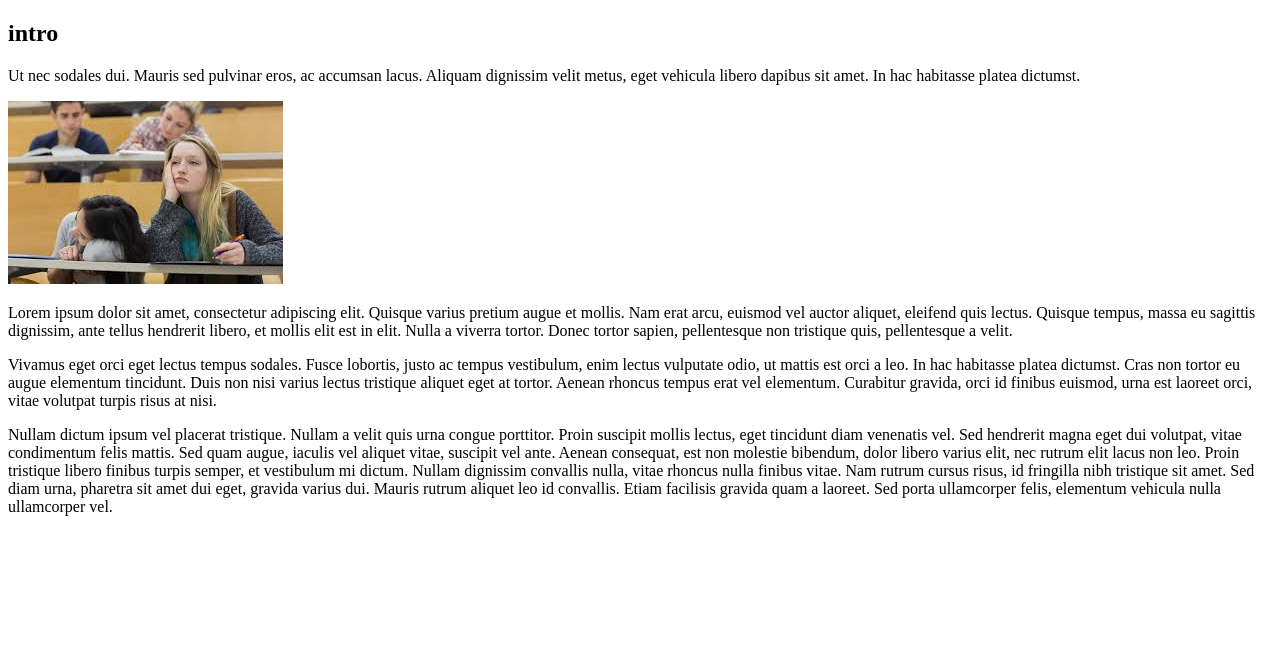
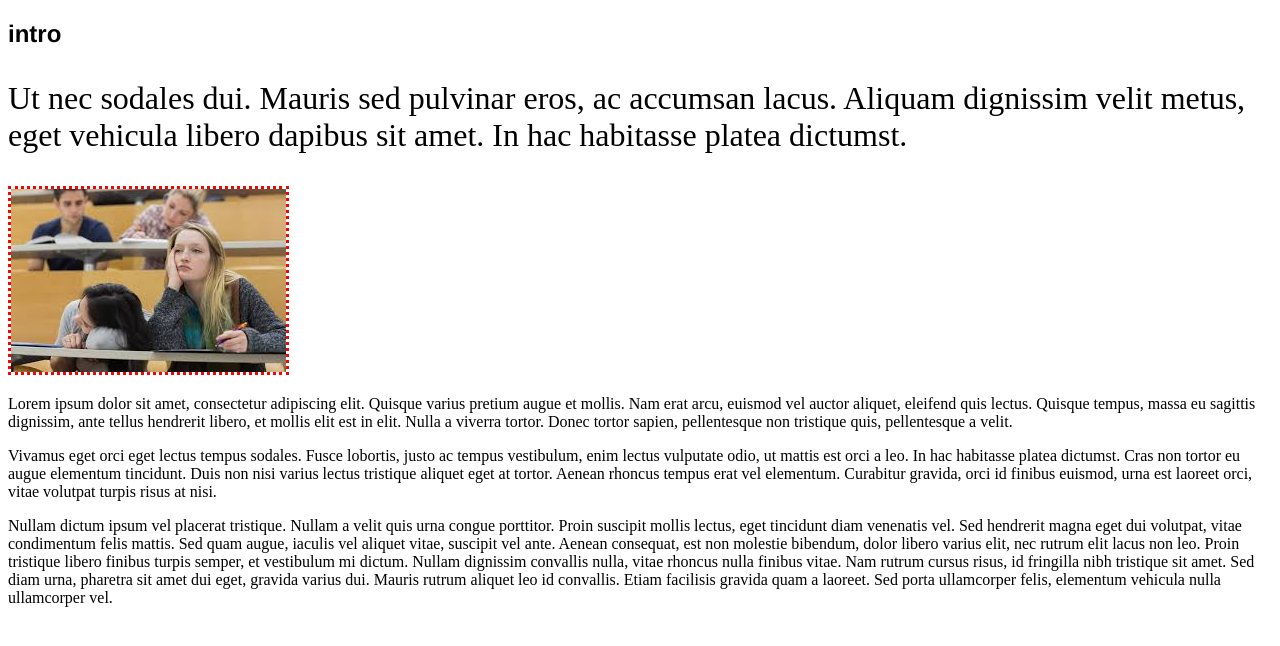
Before and after one commit to jaredspecjr/boring-lecture, a plain HTML site: page index.html in a window 1280 px wide. Drawn offline with Linux system fonts and the light colour scheme.

Commit message:
add intro class to css and html

```diff
--- a/css/style.css
+++ b/css/style.css
@@ -0,0 +1,12 @@
+h2.intro {
+  font-family: "Helvetica",sans-serif;
+}
+
+p.intro {
+  font-size: 32px;
+}
+
+img.intro {
+  border-style: dotted;
+  border-color: red;
+}
--- a/index.html
+++ b/index.html
@@ -6,9 +6,9 @@
     <title>Boring Lecture</title>
   </head>
   <body>
-    <h2>intro</h2>
-    <p>Ut nec sodales dui. Mauris sed pulvinar eros, ac accumsan lacus. Aliquam dignissim velit metus, eget vehicula libero dapibus sit amet. In hac habitasse platea dictumst. </p>
-    <img src="img/boring.jpeg" alt="image of boring lecture">
+    <h2 class="intro">intro</h2>
+    <p class="intro">Ut nec sodales dui. Mauris sed pulvinar eros, ac accumsan lacus. Aliquam dignissim velit metus, eget vehicula libero dapibus sit amet. In hac habitasse platea dictumst. </p>
+    <img class="intro" src="img/boring.jpeg" alt="image of boring lecture">
     <p>Lorem ipsum dolor sit amet, consectetur adipiscing elit. Quisque varius pretium augue et mollis. Nam erat arcu, euismod vel auctor aliquet, eleifend quis lectus. Quisque tempus, massa eu sagittis dignissim, ante tellus hendrerit libero, et mollis elit est in elit. Nulla a viverra tortor. Donec tortor sapien, pellentesque non tristique quis, pellentesque a velit.</p>
     <p>Vivamus eget orci eget lectus tempus sodales. Fusce lobortis, justo ac tempus vestibulum, enim lectus vulputate odio, ut mattis est orci a leo. In hac habitasse platea dictumst. Cras non tortor eu augue elementum tincidunt. Duis non nisi varius lectus tristique aliquet eget at tortor. Aenean rhoncus tempus erat vel elementum. Curabitur gravida, orci id finibus euismod, urna est laoreet orci, vitae volutpat turpis risus at nisi.</p>
     <p>Nullam dictum ipsum vel placerat tristique. Nullam a velit quis urna congue porttitor. Proin suscipit mollis lectus, eget tincidunt diam venenatis vel. Sed hendrerit magna eget dui volutpat, vitae condimentum felis mattis. Sed quam augue, iaculis vel aliquet vitae, suscipit vel ante. Aenean consequat, est non molestie bibendum, dolor libero varius elit, nec rutrum elit lacus non leo. Proin tristique libero finibus turpis semper, et vestibulum mi dictum. Nullam dignissim convallis nulla, vitae rhoncus nulla finibus vitae. Nam rutrum cursus risus, id fringilla nibh tristique sit amet. Sed diam urna, pharetra sit amet dui eget, gravida varius dui. Mauris rutrum aliquet leo id convallis. Etiam facilisis gravida quam a laoreet. Sed porta ullamcorper felis, elementum vehicula nulla ullamcorper vel.</p>
```
